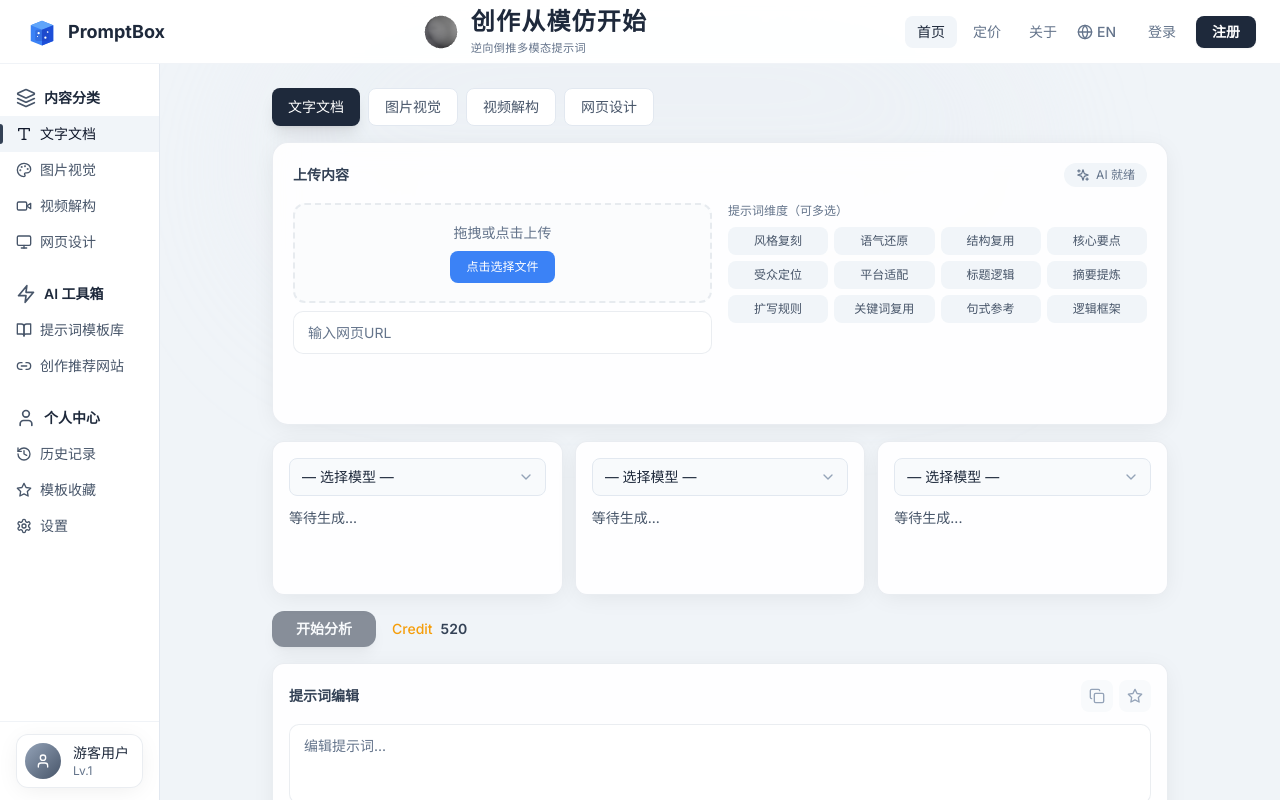
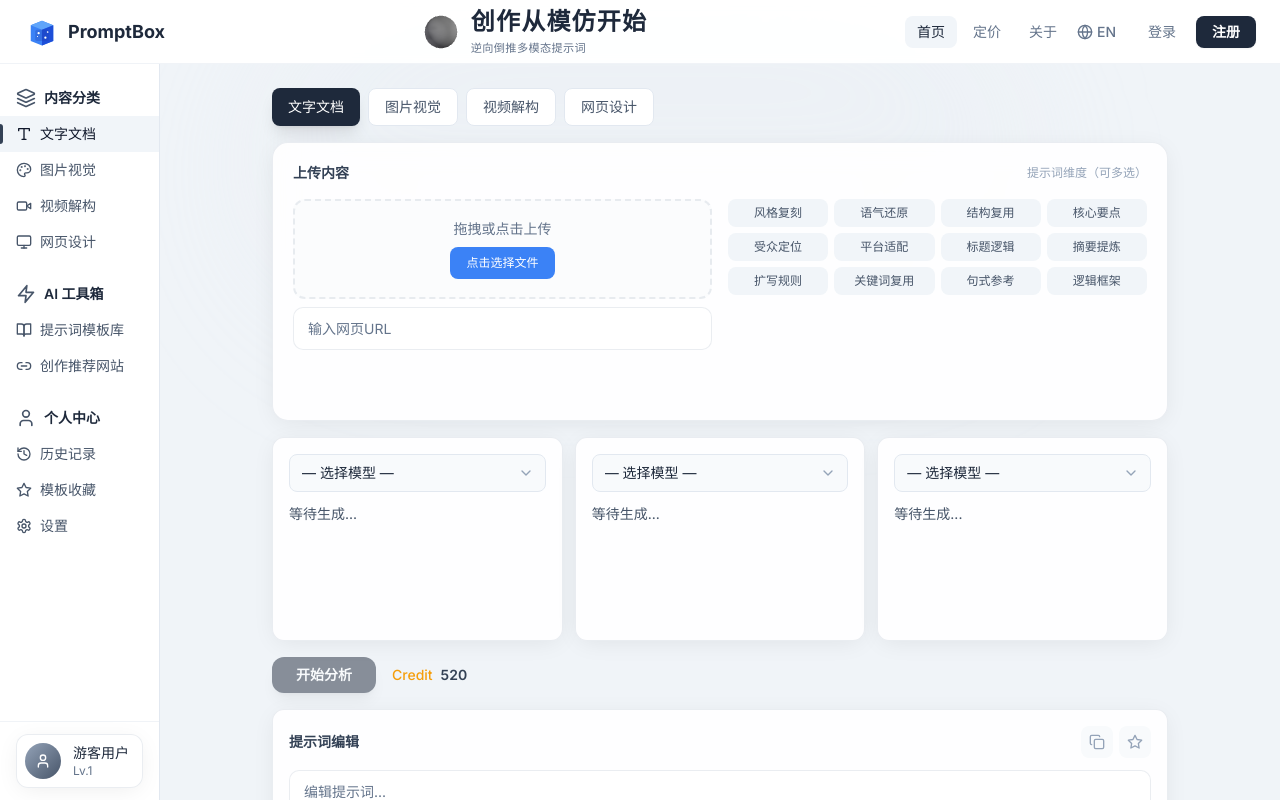
Before and after one commit to oxygen02/promptbox, a Next.js app: page / in a window 1280 px wide. Shown: the top 800 px of the page. Built offline with nearby package versions, Linux system fonts and the light colour scheme.

Commit message:
UI improvements: error display, heights, layout

```diff
--- a/src/app/page.tsx
+++ b/src/app/page.tsx
@@ -529,9 +529,10 @@ ${promptContent}
           ))}
         </div>
         <div className="glass-card rounded-2xl p-5 mb-4">
+          {/* 标题行：上传内容 + 提示词维度（可多选） */}
           <div className="flex items-center justify-between mb-4">
             <h3 className="text-sm font-semibold text-slate-700">{t.uploadContent}</h3>
-            <span className="text-xs px-3 py-1 rounded-full bg-slate-100 text-slate-500 flex items-center gap-1.5"><Sparkles className="w-3.5 h-3.5" />{t.aiReady}</span>
+            <span className="text-xs text-slate-400">{t.promptDimensions}</span>
           </div>
 
           {/* 左侧：上传区域，右侧：维度选择 */}
@@ -591,11 +592,11 @@ ${promptContent}
                         setPastedContent(`[文件] ${file.name} (${(file.size/1024).toFixed(1)} KB)`);
                         console.log('文件已解析:', file.name, '字数:', data.content?.length || 0);
                       } else {
-                        setPastedContent(`[文件] ${file.name}\n\n解析失败: ${data.error}`);
+                        setPastedContent(`[文件] ${file.name}\n\n❌ 解析失败: ${data.error}`);
                       }
                     } catch (error) {
                       console.error('文件上传失败:', error);
-                      setPastedContent(`[文件] ${file.name}\n\n上传失败，请复制内容粘贴到上方文本框`);
+                      setPastedContent(`[文件] ${file.name}\n\n❌ 上传失败，请复制内容粘贴到上方文本框`);
                     }
                   }
                 }}
@@ -606,7 +607,6 @@ ${promptContent}
 
             {/* 右侧：维度选择 */}
             <div className="w-1/2">
-              <h4 className="text-xs font-medium text-slate-500 mb-2">{t.promptDimensions}</h4>
               <div className="grid grid-cols-4 gap-1.5">
                 {currentTags.map((tag) => (
                   <button
@@ -640,7 +640,7 @@ ${promptContent}
                   <ChevronDown className="absolute right-3 top-1/2 -translate-y-1/2 w-4 h-4 text-slate-400 pointer-events-none" />
                 </div>
               </div>
-              <div className="mt-3 min-h-[70px] text-sm text-slate-600 whitespace-pre-wrap">{prompt || t.waitingGenerate}</div>
+              <div className="mt-3 h-[120px] overflow-y-auto text-sm text-slate-600 whitespace-pre-wrap">{prompt || t.waitingGenerate}</div>
               {prompt && (<div className="flex items-center gap-1.5 mt-3 pt-3 border-t border-slate-100"><button onClick={() => handleShare(prompt)} className="p-1.5 hover:bg-slate-100 rounded-lg"><Share2 className="w-4 h-4 text-slate-400" /></button><button className="p-1.5 hover:bg-slate-100 rounded-lg"><Copy className="w-4 h-4 text-slate-400" /></button><button className="p-1.5 hover:bg-slate-100 rounded-lg"><Star className="w-4 h-4 text-slate-400" /></button></div>)}
             </div>
           );})}
@@ -651,7 +651,7 @@ ${promptContent}
         </div>
         <div className="glass-card rounded-xl p-4 mb-4">
           <div className="flex items-center justify-between mb-3"><h3 className="text-sm font-semibold text-slate-700">{t.promptEdit}</h3><div className="flex gap-1.5"><button className="p-2 bg-slate-50 hover:bg-slate-100 rounded-lg"><Copy className="w-4 h-4 text-slate-400" /></button><button className="p-2 bg-slate-50 hover:bg-slate-100 rounded-lg"><Star className="w-4 h-4 text-slate-400" /></button></div></div>
-          <textarea value={promptText} onChange={(e) => setPromptText(e.target.value)} className="input-field min-h-[80px] resize-none" placeholder={t.editPlaceholder} />
+          <textarea value={promptText} onChange={(e) => setPromptText(e.target.value)} className="input-field min-h-[160px] resize-none" placeholder={t.editPlaceholder} />
           <div className="text-xs text-slate-400 mt-2">0 字符</div>
         </div>
         <div className="flex items-center gap-4 mb-4">
```
Also changed, not shown: 1 other file (tests, documents, lock files or other folders).
